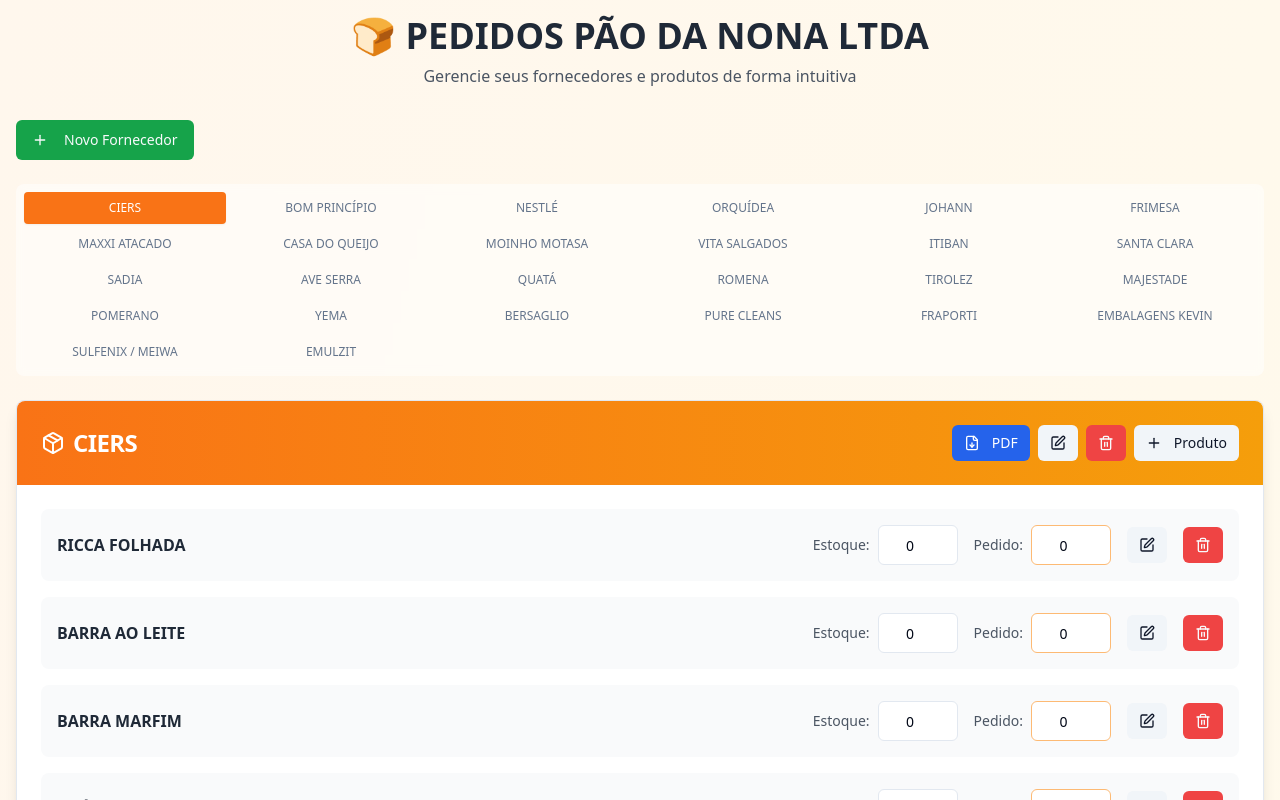
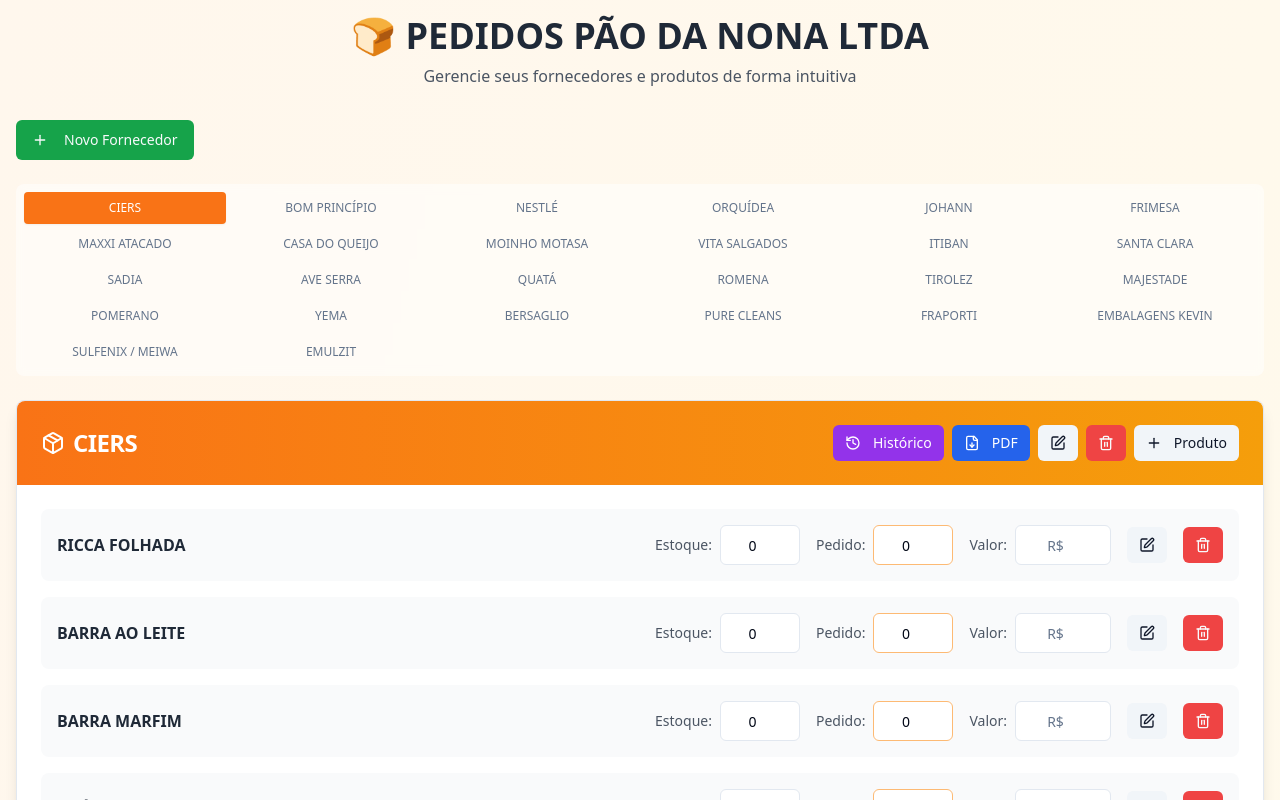
Before and after one commit to jv2410/padaria-pedidos-manager, a React (Vite) app: page / in a window 1280 px wide. Shown: the top 800 px of the page. Built offline with nearby package versions, Linux system fonts and the light colour scheme.

Commit message:
Add product value field and history button
Added a field to input the value of each product next to the order quantity, and a button to view the purchase history.

```diff
--- a/src/pages/Index.tsx
+++ b/src/pages/Index.tsx
@@ -6,7 +6,7 @@ import { Badge } from "@/components/ui/badge";
 import { Input } from "@/components/ui/input";
 import { Label } from "@/components/ui/label";
 import { Dialog, DialogContent, DialogHeader, DialogTitle, DialogTrigger } from "@/components/ui/dialog";
-import { Plus, Edit, Trash2, Package, ShoppingCart, FileDown } from "lucide-react";
+import { Plus, Edit, Trash2, Package, ShoppingCart, FileDown, History } from "lucide-react";
 import { useToast } from "@/hooks/use-toast";
 import jsPDF from 'jspdf';
 
@@ -15,6 +15,20 @@ interface Product {
   name: string;
   currentStock: number;
   orderQuantity: number;
+  price?: number;
+}
+
+interface PurchaseHistory {
+  id: string;
+  supplierId: string;
+  supplierName: string;
+  date: string;
+  products: Array<{
+    name: string;
+    quantity: number;
+    price?: number;
+  }>;
+  total: number;
 }
 
 interface Supplier {
@@ -391,12 +405,15 @@ const Index = () => {
   const [isSupplierDialogOpen, setIsSupplierDialogOpen] = useState(false);
   const [isProductDialogOpen, setIsProductDialogOpen] = useState(false);
   const [isEditProductDialogOpen, setIsEditProductDialogOpen] = useState(false);
+  const [isHistoryDialogOpen, setIsHistoryDialogOpen] = useState(false);
   const [editingSupplier, setEditingSupplier] = useState<Supplier | null>(null);
   const [editingSupplierId, setEditingSupplierId] = useState<string>('');
   const [editingProduct, setEditingProduct] = useState<Product | null>(null);
   const [newSupplierName, setNewSupplierName] = useState('');
   const [newProductName, setNewProductName] = useState('');
   const [editProductName, setEditProductName] = useState('');
+  const [purchaseHistory, setPurchaseHistory] = useState<PurchaseHistory[]>([]);
+  const [currentSupplierHistory, setCurrentSupplierHistory] = useState<PurchaseHistory[]>([]);
   const { toast } = useToast();
 
   const handleSupplierEdit = (supplier: Supplier) => {
@@ -526,6 +543,25 @@ const Index = () => {
           }
         : s
     ));
+  };
+
+  const handlePriceChange = (supplierId: string, productId: string, value: number) => {
+    setSuppliers(prev => prev.map(s =>
+      s.id === supplierId
+        ? {
+            ...s,
+            products: s.products.map(p =>
+              p.id === productId ? { ...p, price: value } : p
+            )
+          }
+        : s
+    ));
+  };
+
+  const handleShowHistory = (supplier: Supplier) => {
+    const supplierHistory = purchaseHistory.filter(h => h.supplierId === supplier.id);
+    setCurrentSupplierHistory(supplierHistory);
+    setIsHistoryDialogOpen(true);
   };
 
   const handleOrderChange = (supplierId: string, productId: string, value: number) => {
@@ -689,6 +725,15 @@ const Index = () => {
                       <Button
                         size="sm"
                         variant="secondary"
+                        onClick={() => handleShowHistory(supplier)}
+                        className="bg-purple-600 hover:bg-purple-700 text-white"
+                      >
+                        <History className="w-4 h-4 mr-1" />
+                        Histórico
+                      </Button>
+                      <Button
+                        size="sm"
+                        variant="secondary"
                         onClick={() => handleDownloadPDF(supplier)}
                         className="bg-blue-600 hover:bg-blue-700 text-white"
                       >
@@ -764,6 +809,19 @@ const Index = () => {
                                 value={product.orderQuantity}
                                 onChange={(e) => handleOrderChange(supplier.id, product.id, parseInt(e.target.value) || 0)}
                                 className="w-20 text-center border-orange-300 focus:border-orange-500"
+                              />
+                            </div>
+
+                            <div className="flex items-center gap-2">
+                              <Label className="text-sm text-gray-600">Valor:</Label>
+                              <Input
+                                type="number"
+                                min="0"
+                                step="0.01"
+                                value={product.price || ''}
+                                onChange={(e) => handlePriceChange(supplier.id, product.id, parseFloat(e.target.value) || 0)}
+                                className="w-24 text-center"
+                                placeholder="R$"
                               />
                             </div>
 
@@ -865,6 +923,55 @@ const Index = () => {
             </div>
           </DialogContent>
         </Dialog>
+
+        <Dialog open={isHistoryDialogOpen} onOpenChange={setIsHistoryDialogOpen}>
+          <DialogContent className="max-w-2xl">
+            <DialogHeader>
+              <DialogTitle>Histórico de Compras</DialogTitle>
+            </DialogHeader>
+            <div className="space-y-4">
+              {currentSupplierHistory.length === 0 ? (
+                <div className="text-center py-8">
+                  <History className="w-16 h-16 mx-auto text-gray-300 mb-4" />
+                  <p className="text-gray-500">Nenhum histórico de compras encontrado</p>
+                </div>
+              ) : (
+                <div className="space-y-4 max-h-96 overflow-y-auto">
+                  {currentSupplierHistory.map((purchase) => (
+                    <div key={purchase.id} className="p-4 bg-gray-50 rounded-lg">
+                      <div className="flex justify-between items-center mb-2">
+                        <h4 className="font-semibold text-gray-800">{purchase.supplierName}</h4>
+                        <span className="text-sm text-gray-600">{purchase.date}</span>
+                      </div>
+                      <div className="space-y-1">
+                        {purchase.products.map((product, index) => (
+                          <div key={index} className="flex justify-between text-sm">
+                            <span>{product.name}</span>
+                            <div className="flex gap-4">
+                              <span>Qtd: {product.quantity}</span>
+                              {product.price && <span>R$ {product.price.toFixed(2)}</span>}
+                            </div>
+                          </div>
+                        ))}
+                      </div>
+                      <div className="mt-2 pt-2 border-t border-gray-200">
+                        <div className="flex justify-between font-semibold">
+                          <span>Total:</span>
+                          <span>R$ {purchase.total.toFixed(2)}</span>
+                        </div>
+                      </div>
+                    </div>
+                  ))}
+                </div>
+              )}
+              <div className="flex justify-end">
+                <Button variant="outline" onClick={() => setIsHistoryDialogOpen(false)}>
+                  Fechar
+                </Button>
+              </div>
+            </div>
+          </DialogContent>
+        </Dialog>
       </div>
     </div>
   );
```
